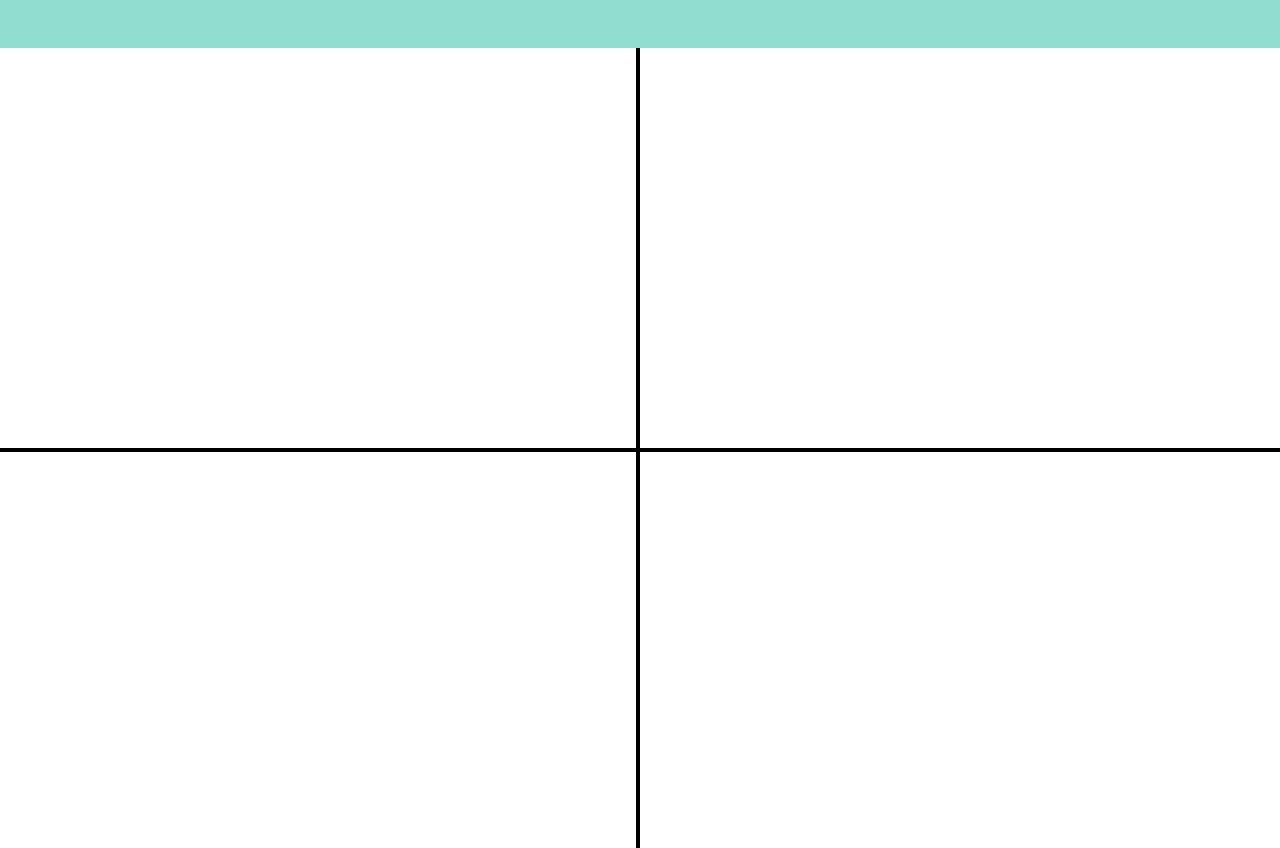
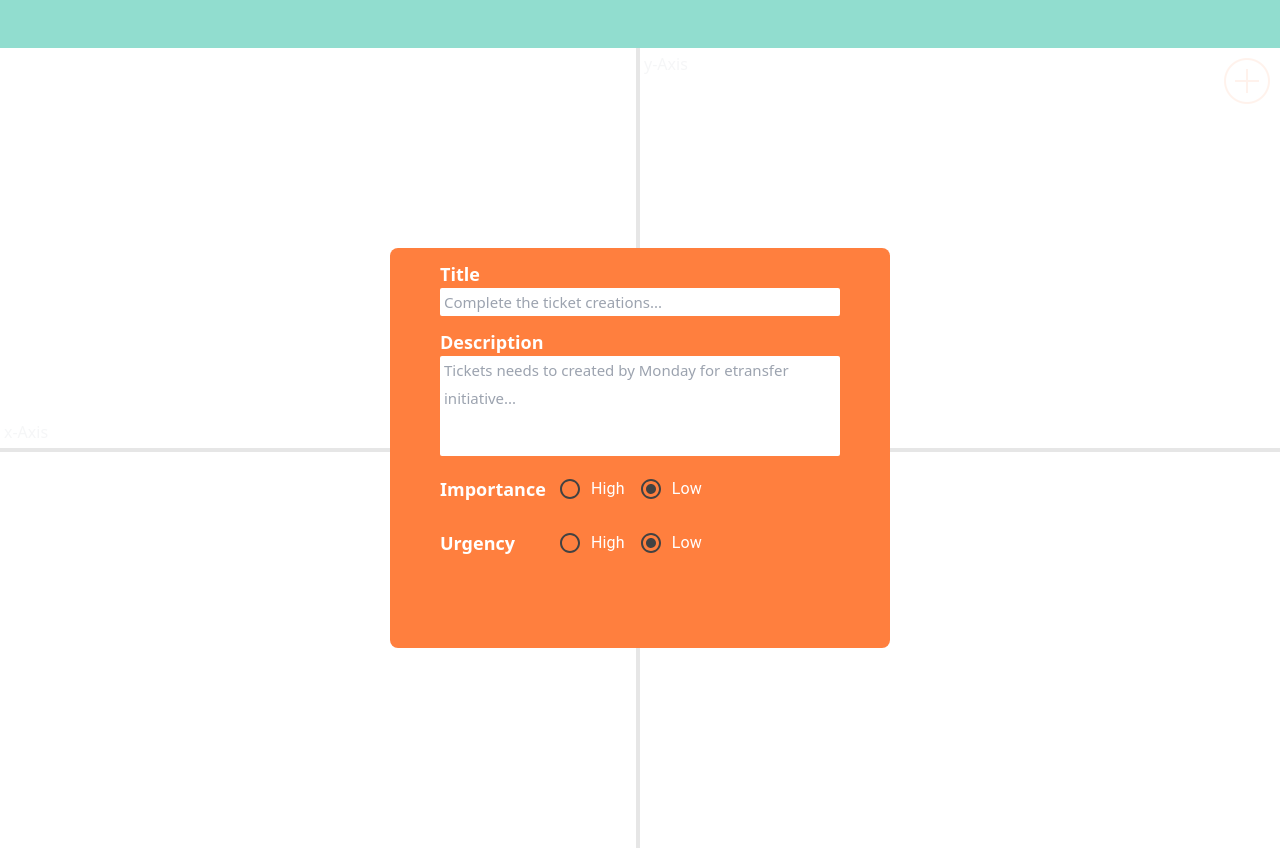
Before and after one commit to Tarunpreetsingh16/quadrants, a Next.js app: page /pages/mainPage in a window 1280 px wide. Built offline with nearby package versions, Linux system fonts and the light colour scheme.

Commit message:
add new task modal

```diff
--- a/src/app/globals.css
+++ b/src/app/globals.css
@@ -8,7 +8,7 @@
   --primary-color: 145, 221, 207;
   --text-on-primary: 0, 0, 0;
   --secondary-color: 255, 127, 62;
-  --text-on-secondary: 0, 0, 0;
+  --text-on-secondary: 255, 255, 255;
   --error-color:  255, 0, 0;
 }
 
--- a/src/app/pages/mainPage/css/style.css
+++ b/src/app/pages/mainPage/css/style.css
@@ -0,0 +1,23 @@
+.modalBg {
+    background-color: rgba(var(--background-color), 0.9);
+}
+
+.debug {
+    border: 0.1rem solid red;
+}
+
+.modal {
+    @apply h-[400px];
+    @apply w-[500px];
+    @apply rounded-lg;
+    @apply text-lg;
+    @apply font-bold;
+    color: rgba(var(--text-on-secondary));
+    background-color: rgba(var(--secondary-color));
+}
+
+.inputField,
+textArea {
+    font-size: 15px;
+    color: rgba(var(--foreground-color));
+}
--- a/src/app/pages/mainPage/page.tsx
+++ b/src/app/pages/mainPage/page.tsx
@@ -1,9 +1,12 @@
 'use client'
 
 import Header from "./pageComponents/header";
+import NewTask from "./pageComponents/newTask";
 // import { useCustomContextMenu } from "./hooks/customHooks/useCustomContextMenu";
 // import CustomContextMenu from "./pageComponents/customContextMenu";
 import Quadrant from "./pageComponents/quadrant";
+import plusImage from "@/../public/icons/plus.png";
+import Image from 'next/image'
 
 export default function MainPage() {
     // const { xPos, yPos, showContextMenu } = useCustomContextMenu();
@@ -18,6 +21,10 @@ export default function MainPage() {
                             animationClass={showContextMenu ? "animate__zoomIn" : "animate__zoomOut"}/>
                         : null
                 } */}
+                <div className="w-[3] absolute right-2 top-2">
+                    <Image src={plusImage} className="w-[100%] cursor-pointer" alt="Add a task" />
+                </div>
+                <NewTask />
             </div>
         </>
     )
--- /dev/null
+++ b/src/app/pages/mainPage/pageComponents/newTask.tsx
@@ -0,0 +1,64 @@
+import Input from "@/app/ui/input";
+import { FormControlLabel, Radio, RadioGroup } from "@mui/material";
+import { grey, pink, red, yellow } from "@mui/material/colors";
+
+export default function () {
+    return (
+        <div className="modalBg absolute w-screen h-screen">
+            <div className="w-screen h-screen flex justify-center">
+            <div className="modal bg-black self-center flex flex-col">
+                    <div className="self-center w-[80%]">
+                        <div className="my-3 flex flex-col">
+                            <label>Title</label>
+                            <Input />
+                        </div>
+
+                        <div className="my-3 flex flex-col">
+                            <label>Description</label>
+                            <textarea className="rounded-sm font-medium px-1 font-medium resize-none h-[100px]"
+                                placeholder="Tickets needs to created by Monday for etransfer initiative..." />
+                        </div>
+
+                        <div className="my-3 flex flex-row">
+                            <label className="w-[120px] self-center">Importance</label>
+                            <ScaleRadioGroup/>
+                        </div>
+                        <div className="my-3 flex flex-row">
+                            <label className="w-[120px] self-center">Urgency</label>
+                            <ScaleRadioGroup/>
+                        </div>
+                    </div>
+                </div>
+            </div>
+
+        </div>
+    )
+};
+
+const ScaleRadioGroup = () => {
+    return (
+        <RadioGroup
+            row
+            aria-labelledby=""
+            defaultValue="female"
+            name="row-radio-buttons-group"
+        >
+            <FormControlLabel value="high" control={
+                <Radio sx={{
+                    color: grey[800],
+                    '&.Mui-checked': {
+                        color: grey[800]
+                    },
+                }}/>
+            } label="High" />
+            <FormControlLabel value="female" control={
+                <Radio sx={{
+                    color: grey[800],
+                    '&.Mui-checked': {
+                        color: grey[800]
+                    },
+                }}/>
+            } label="Low" />
+        </RadioGroup>
+    )
+}
--- a/src/app/pages/mainPage/pageComponents/quadrant.tsx
+++ b/src/app/pages/mainPage/pageComponents/quadrant.tsx
@@ -1,8 +1,10 @@
 export default function() {
     return (
         <>
-            <div className="w-1 h-screen bg-black absolute right-2/4"></div>
+            <div className="w-1 h-screen bg-black absolute right-2/4"> </div>
+            <input type="text" placeholder="y-Axis" className="absolute left-2/4 p-1"/>
             <div className="w-screen h-1 bg-black absolute top-2/4"></div>
+            <input type="text" placeholder="x-Axis" className="absolute bottom-2/4 p-1"/>
         </>
     )
 }
--- /dev/null
+++ b/src/app/ui/input.tsx
@@ -0,0 +1,6 @@
+export default function() {
+    return (
+        <input type="text" className="w-[100%] inputField px-1 font-medium rounded-sm"
+            placeholder="Complete the ticket creations..."/>
+    )
+}
```
Also changed, not shown: public/icons/plus.png (added), src/app/ui/radioButton.tsx (added).
